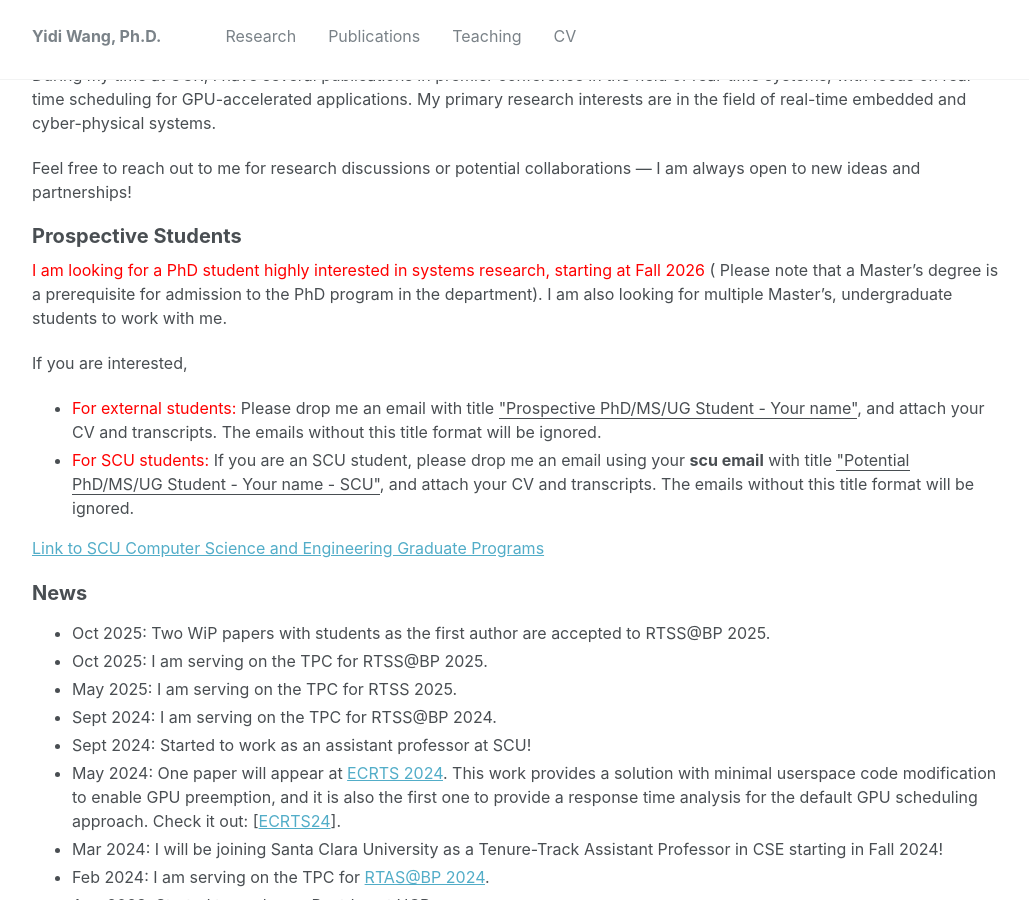
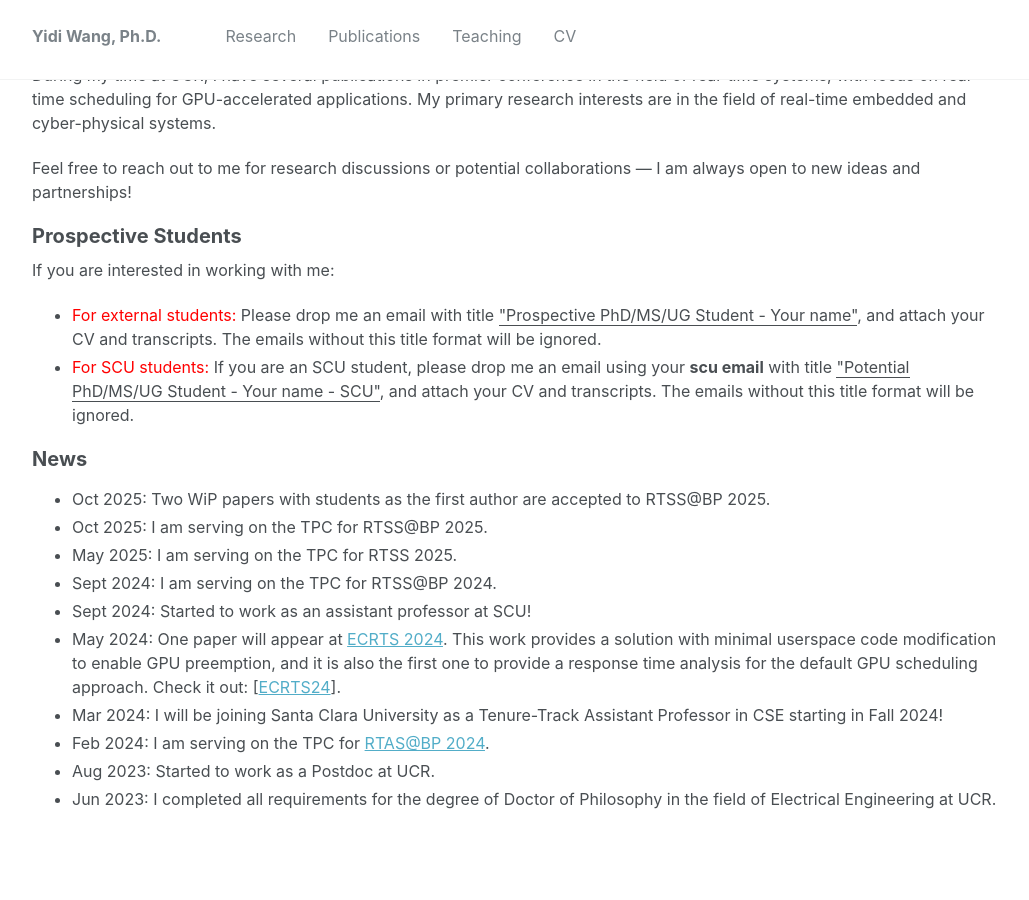
Before and after one commit to yidiwang21/yidiwang21.github.io, a Jekyll site: the page built from _pages/about.md, in a window 1280 px wide and 900 px high, scrolled down 429 px. Shown: the whole window, without its empty margins (48-1077 px from the left). Built offline with Jekyll 4.4.1, drawn with Linux system fonts in a browser that asks for light colours.

Commit message:
rm phd recruiting

```diff
--- a/_pages/about.md
+++ b/_pages/about.md
@@ -34,15 +34,15 @@ During my time at UCR, I have several publications in premier conference in the
 Feel free to reach out to me for research discussions or potential collaborations — I am always open to new ideas and partnerships!
 
 ## Prospective Students
-<span style="color:red">I am looking for a PhD student highly interested in systems research, starting at Fall 2026</span> (
-Please note that a Master's degree is a prerequisite for admission to the PhD program in the department). I am also looking for multiple Master's, undergraduate students to work with me.
+<!-- <span style="color:red">I am looking for a PhD student highly interested in systems research, starting at Fall 2026</span> (
+Please note that a Master's degree is a prerequisite for admission to the PhD program in the department). I am also looking for multiple Master's, undergraduate students to work with me. -->
 
-If you are interested,
+If you are interested in working with me:
 + <span style="color:red">For external students: </span>
 Please drop me an email with title <u>"Prospective PhD/MS/UG Student - Your name"</u>, and attach your CV and transcripts. The emails without this title format will be ignored.
 + <span style="color:red">For SCU students: </span>If you are an SCU student, please drop me an email using your **scu email** with title <u>"Potential PhD/MS/UG Student - Your name - SCU"</u>, and attach your CV and transcripts. The emails without this title format will be ignored.
 
-[Link to SCU Computer Science and Engineering Graduate Programs](https://www.scu.edu/engineering/academic-programs/department-of-computer-engineering/graduate/)
+<!-- [Link to SCU Computer Science and Engineering Graduate Programs](https://www.scu.edu/engineering/academic-programs/department-of-computer-engineering/graduate/) -->
 
 ## News
 - Oct 2025: Two WiP papers with students as the first author are accepted to RTSS@BP 2025.
```
